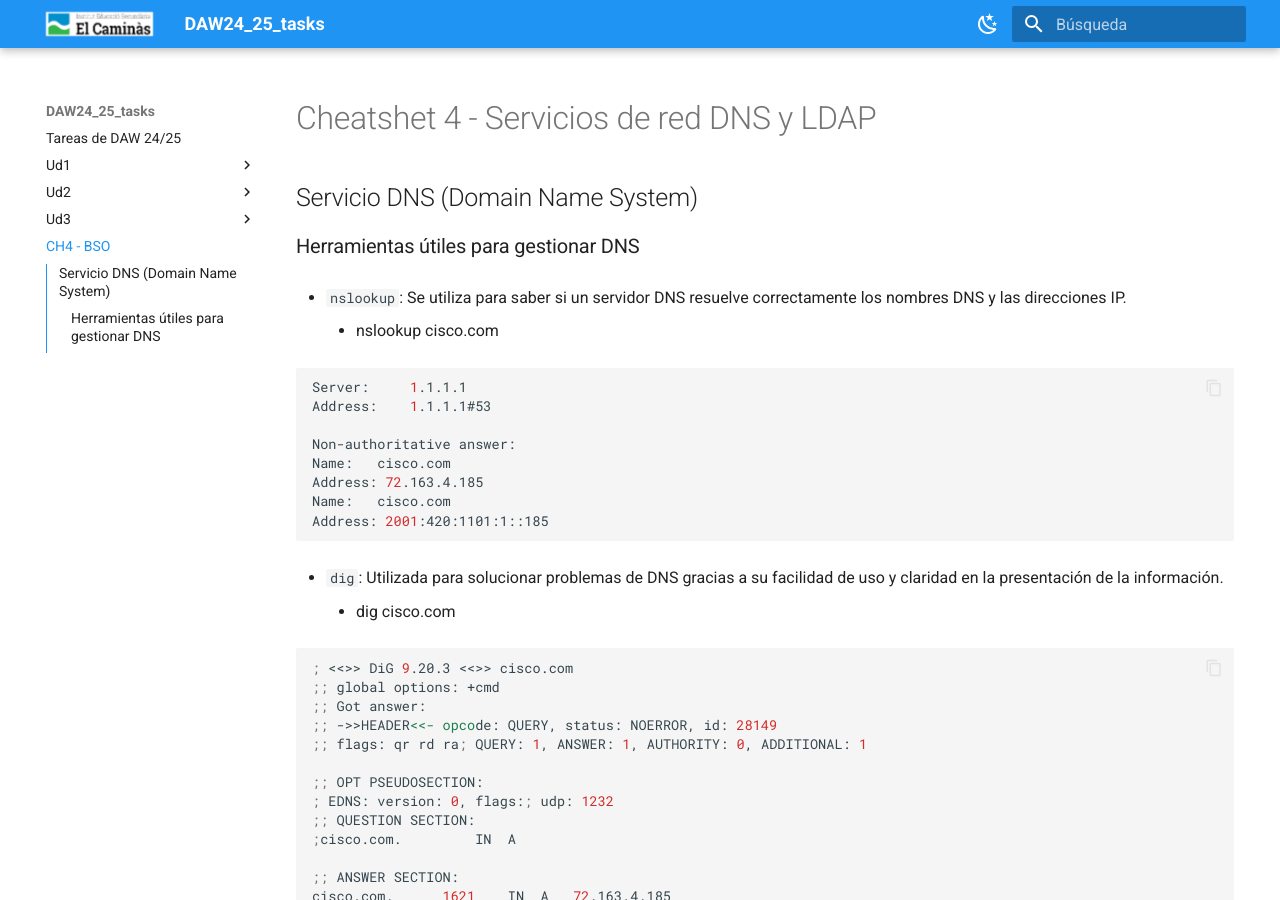
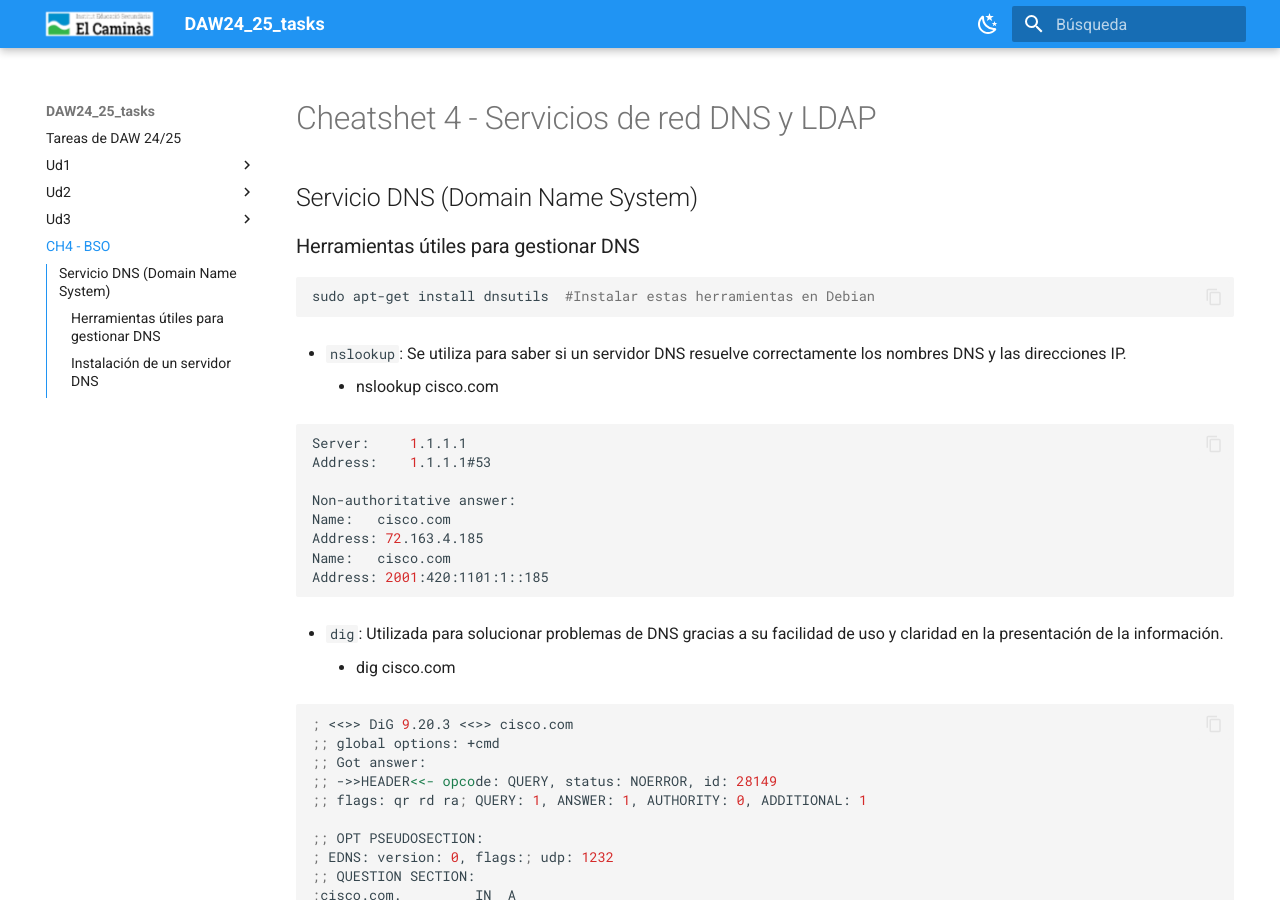
Before and after one commit to jmunozji/DAW24_25_tasks, an MkDocs documentation site: the page built from docs/Ud4/Ch4_BSO.md, in a window 1280 px wide and 900 px high. Built offline with MkDocs 1.6.1 and Material for MkDocs 9.7.7, drawn with Linux system fonts in a browser that asks for light colours; some of the changed text lies outside the part shown.

Commit message:
Herramientas útiles para DNS 1.1

````diff
--- a/docs/Ud4/Ch4_BSO.md
+++ b/docs/Ud4/Ch4_BSO.md
@@ -7,6 +7,10 @@ title: "CH4 - BSO"
 ## Servicio DNS (Domain Name System)
 
 ### Herramientas útiles para gestionar DNS
+
+```bash
+sudo apt-get install dnsutils  #Instalar estas herramientas en Debian
+```
 
 - `nslookup`: Se utiliza para saber si un servidor DNS resuelve correctamente los nombres DNS y las direcciones IP.
 
@@ -89,3 +93,9 @@ Domain Name: CISCO.COM
    URL of the ICANN Whois Inaccuracy Complaint Form: https://www.icann.org/wicf/
 >>> Last update of whois database: 2024-12-14T15:42:34Z <<<
 ```
+
+### Instalación de un servidor DNS
+
+```bash
+sudo apt-get install bind9 bind9utils bind9-doc
+```
````
